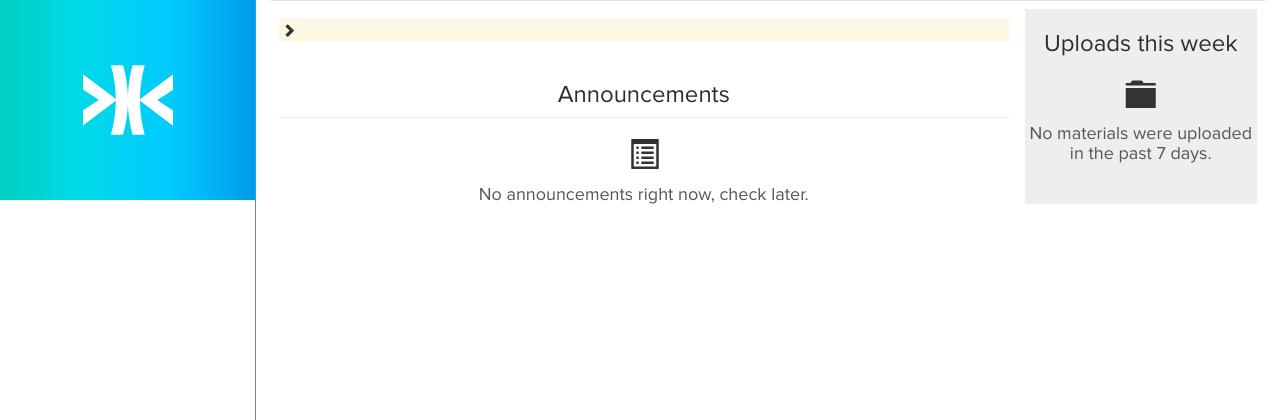
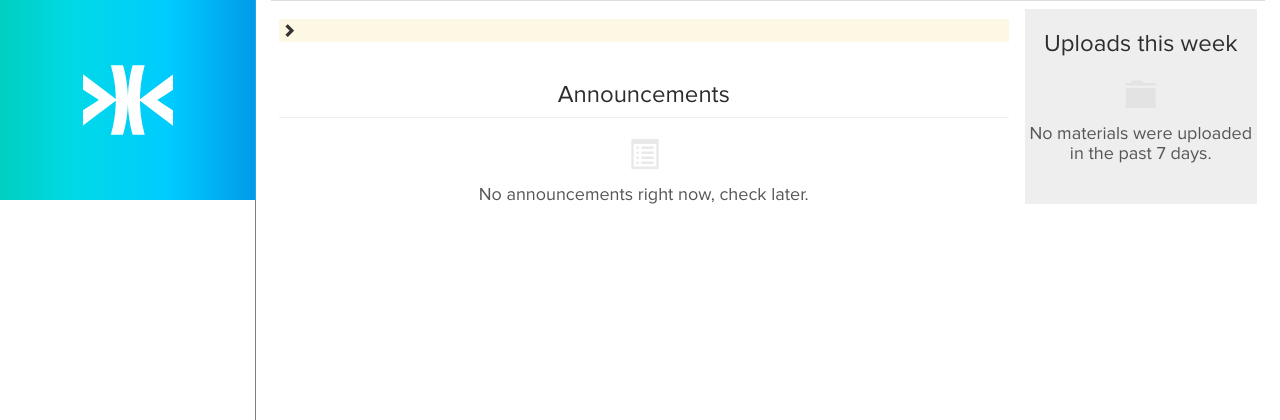
Before and after one commit to 6iruk/Pushtemp, a Django app: template main/templates/main/section.html in a window 1280 px wide. Shown: the top 420 px of the page. Run offline with Django 3.2, Linux system fonts and the light colour scheme; the template is opened without the code that fills it: values that come from a table or form of the project are taken from there, others are empty; data comes from the database, SQL or seed files in the repository; some libraries are stand-ins or nearby versions.

Commit message:
Update base.html

```diff
--- a/main/templates/main/base.html
+++ b/main/templates/main/base.html
@@ -169,6 +169,14 @@
 
 			}
 
+			.op-sym {
+				opacity:0.1;
+			}
+
+			.op-sym-lite {
+				opacity:0.05;
+			}
+
 			.push-page {
 				width:100%;
 				height:20px;
```
